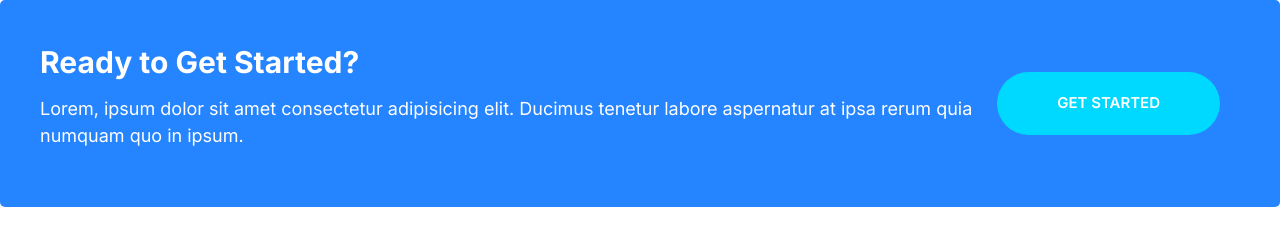
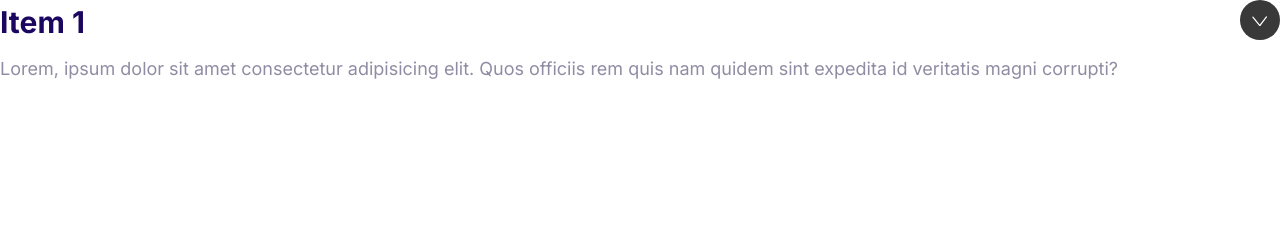
Before and after one commit to lantranad2/moshify, a plain HTML site: page index.html in a window 1280 px wide. Drawn offline with Linux system fonts and the light colour scheme.

Commit message:
Build the collapsibles component.

```diff
--- a/css/styles.css
+++ b/css/styles.css
@@ -543,3 +543,38 @@ a {
     margin: 0 2rem;
   }
 }
+
+/* Collapsibles */
+
+.collapsible__header {
+  display: flex;
+  justify-content: space-between;
+}
+
+.collapsible__heading {
+  margin-top: 0;
+  font-size: 3rem;
+}
+
+.collapsible__chevron {
+  transform: rotate(-90deg);
+  transition: transform 0.3s;
+}
+
+.collapsible__content {
+  /* display: none; */
+  max-height: 0;
+  overflow: hidden;
+  opacity: 0;
+  transition: all 0.3s;
+}
+
+.collapsible--expanded .collapsible__chevron {
+  transform: rotate(0);
+}
+
+.collapsible--expanded .collapsible__content {
+  /* display: block; */
+  max-height: 100vh;
+  opacity: 1;
+}
--- a/index.html
+++ b/index.html
@@ -14,17 +14,18 @@
     <link rel="stylesheet" href="./css/styles.css" />
   </head>
   <body>
-    <div class="callout callout--primary">
-      <div class="grid grid--1x2">
-        <div class="callout__content">
-          <h2 class="callout__heading">Ready to Get Started?</h2>
-          <p>
-            Lorem, ipsum dolor sit amet consectetur adipisicing elit. Ducimus
-            tenetur labore aspernatur at ipsa rerum quia numquam quo in ipsum.
-          </p>
-        </div>
-        <a href="#" class="btn btn--secondary btn--stretched">Get Started</a>
+    <div class="collapsible collapsible--expanded">
+      <header class="collapsible__header">
+        <h2 class="collapsible__heading">Item 1</h2>
+        <svg class="icon icon--white collapsible__chevron">
+          <use xlink:href="./images/sprite.svg#chevron"></use>
+        </svg>
+      </header>
+      <div class="collapsible__content">
+        Lorem, ipsum dolor sit amet consectetur adipisicing elit. Quos officiis
+        rem quis nam quidem sint expedita id veritatis magni corrupti?
       </div>
     </div>
+    <script src="./js/main.js"></script>
   </body>
 </html>
--- /dev/null
+++ b/js/main.js
@@ -0,0 +1,6 @@
+const collapsibles = document.querySelectorAll(".collapsible");
+collapsibles.forEach((item) =>
+  item.addEventListener("click", function () {
+    this.classList.toggle("collapsible--expanded");
+  })
+);
```
